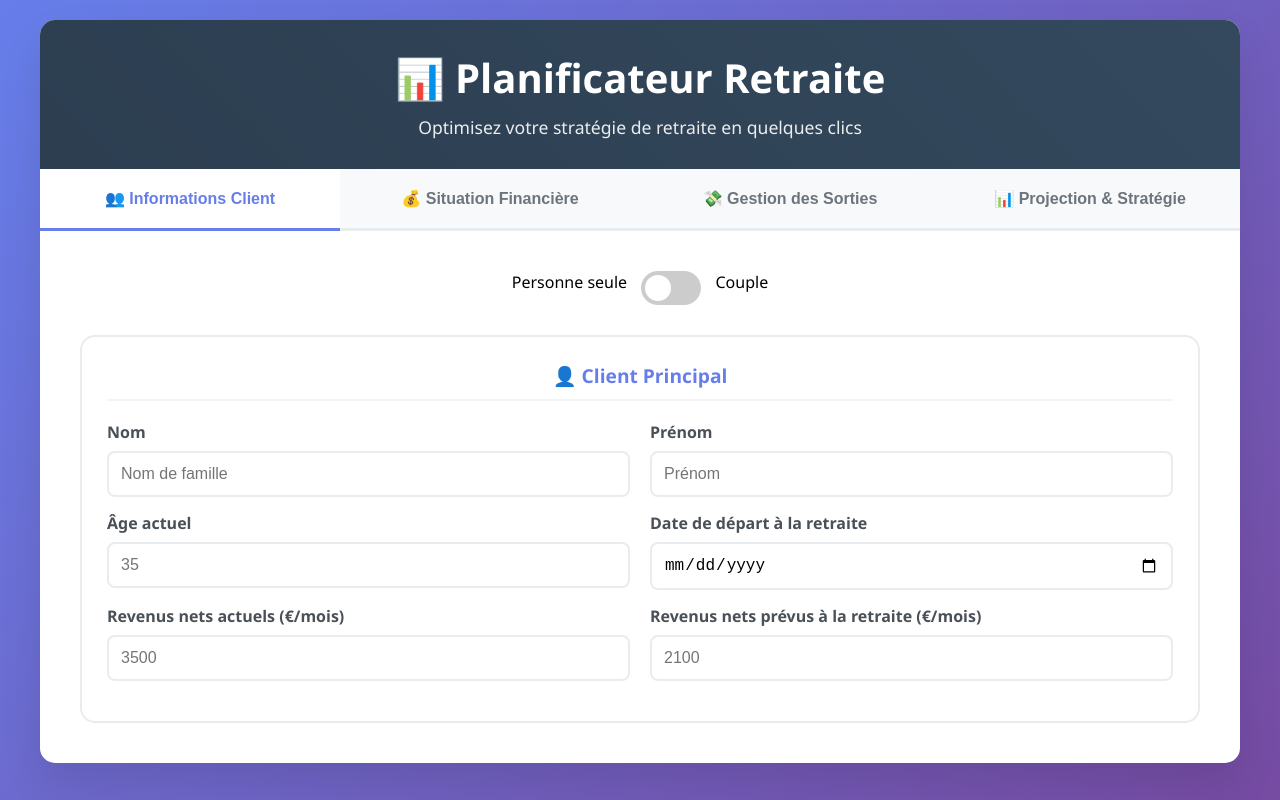
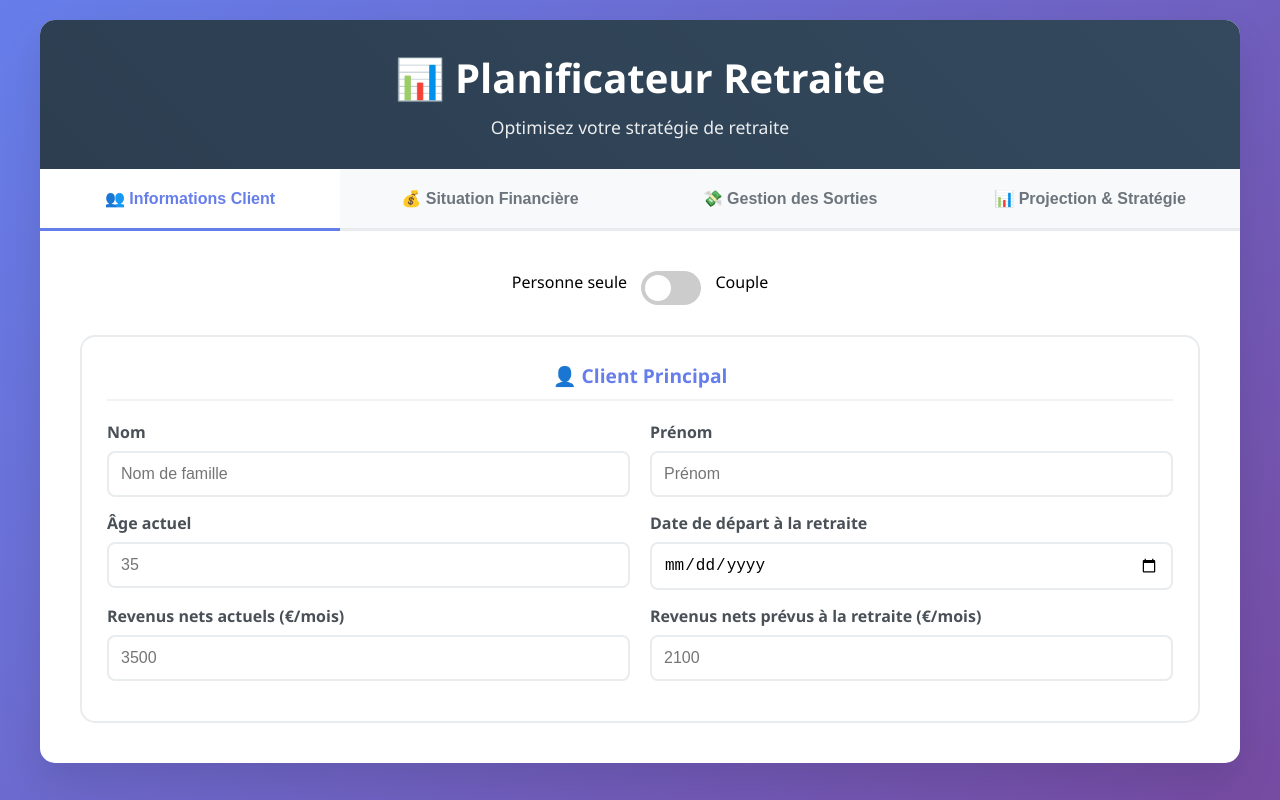
Before and after one commit to eloisecsmt/retraite, a plain HTML site: page retraite/index.html in a window 1280 px wide. Drawn offline with Linux system fonts and the light colour scheme.

Commit message:
Update index.html

```diff
--- a/retraite/index.html
+++ b/retraite/index.html
@@ -10,7 +10,7 @@
     <div class="container">
         <div class="header">
             <h1>📊 Planificateur Retraite</h1>
-            <p>Optimisez votre stratégie de retraite en quelques clics</p>
+            <p>Optimisez votre stratégie de retraite</p>
         </div>
 
         <div class="tabs">
```
